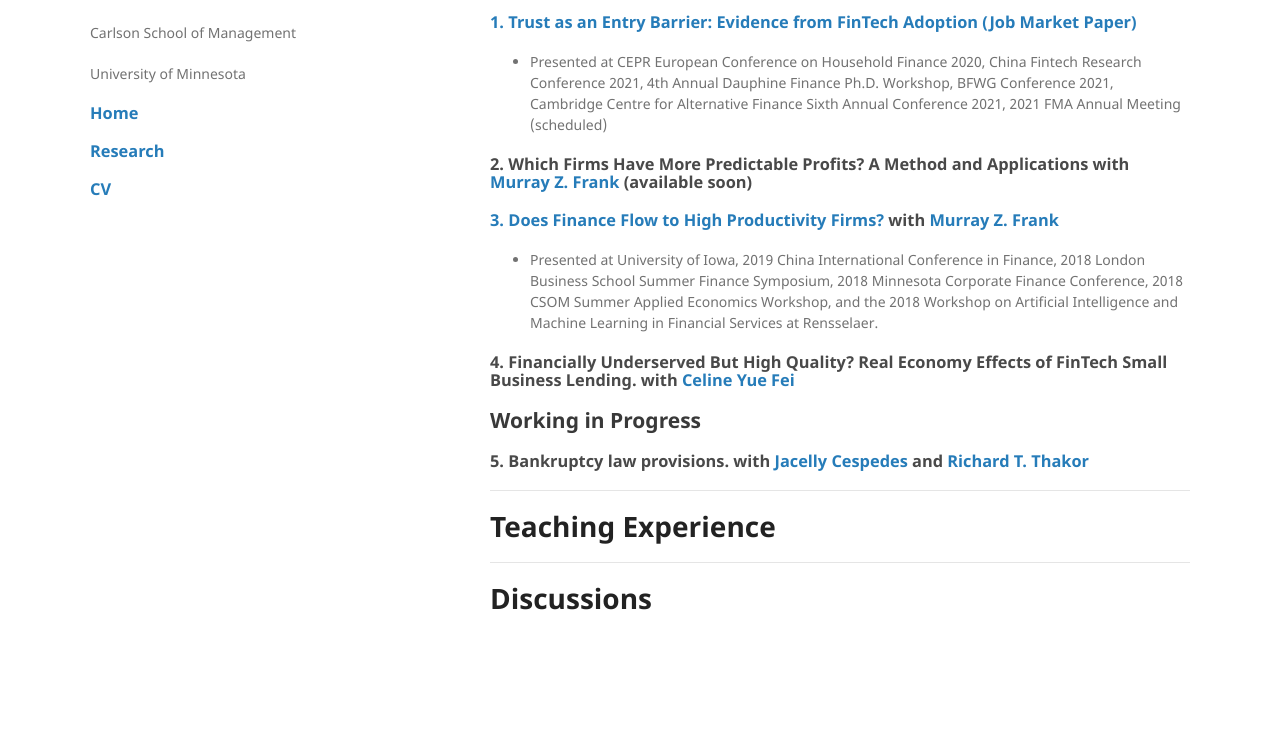
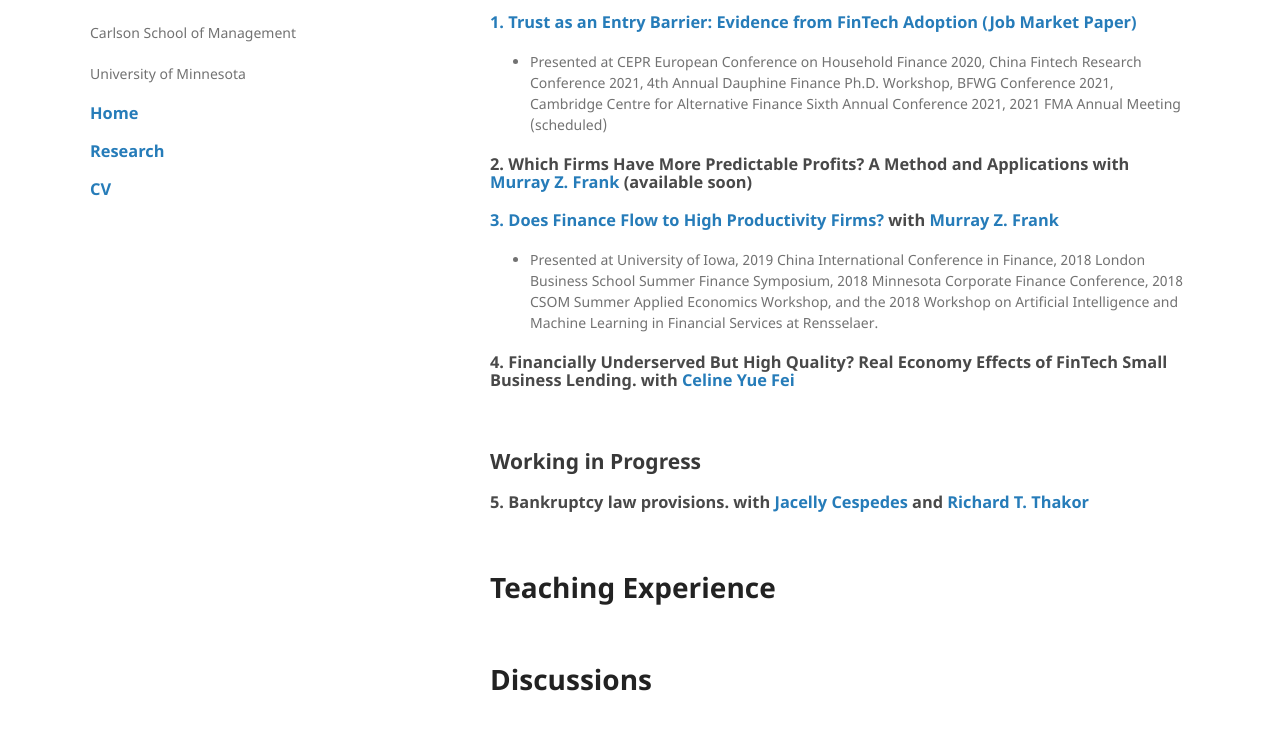
Before and after one commit to keeryang/keeryang.github.io, a Jekyll site: the page built from index.md, in a window 1280 px wide and 1119 px high. Shown: the part 355-1085 px from the top of the window. Built offline with Jekyll 4.4.1, drawn with Linux system fonts in a browser that asks for light colours; the repository's description, which GitHub fills in, is left out; our own code applies the rules of GitHub Pages for plain Markdown files.

Commit message:
Update index.md

```diff
--- a/index.md
+++ b/index.md
@@ -30,14 +30,16 @@ Conference, 2018 CSOM Summer Applied Economics Workshop, and the 2018 Workshop o
 
 
 ### 4. Financially Underserved But High Quality? Real Economy Effects of FinTech Small Business Lending. with [Celine Yue Fei](https://www.celinefei.com/)
+<br />
 
 ## Working in Progress
 
 ### 5. Bankruptcy law provisions. with [Jacelly Cespedes](https://sites.google.com/site/jacellycespedes/) and [Richard T. Thakor](https://sites.google.com/site/richardthakor/)
 
+<br />
 
----
 # Teaching Experience
 
----
+<br />
+
 # Discussions
```
